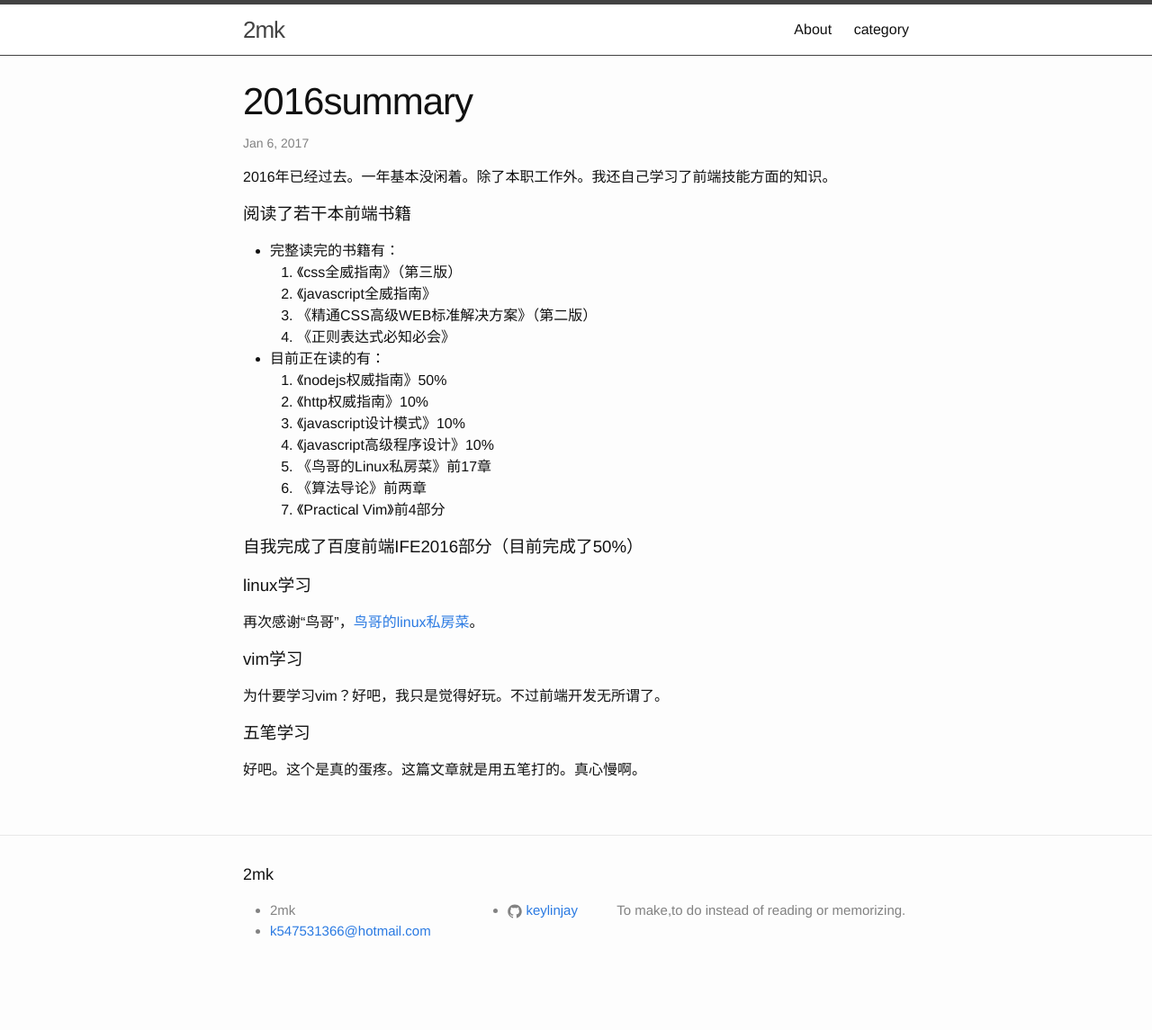
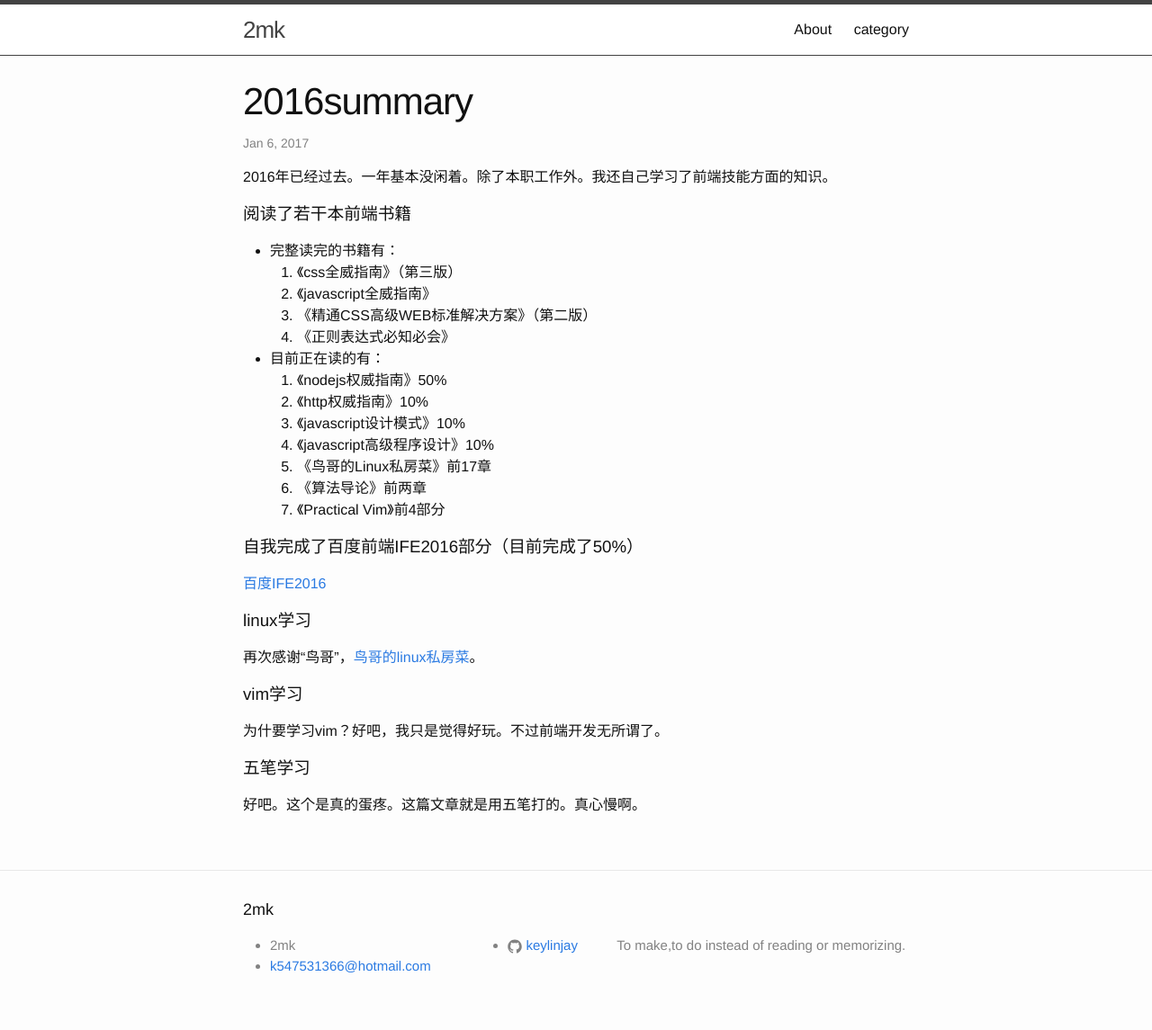
Before and after one commit to keylinjay/keylinjay.github.io, a Jekyll site: the page built from _posts/2017-01-06-2016summary.md, in a window 1280 px wide. Shown: the whole page at 90% size. Built offline with Jekyll 4.4.1, drawn with Linux system fonts in a browser that asks for light colours; our own code applies the rules of GitHub Pages for plain Markdown files; before the commit the page ends 1106 px from its top, so only the background shows below that.

Commit message:
update blog, from asus

```diff
--- a/_posts/2017-01-06-2016summary.md
+++ b/_posts/2017-01-06-2016summary.md
@@ -25,6 +25,8 @@ tags: [总结]
 
 # 自我完成了百度前端IFE2016部分（目前完成了50%）
 
+[百度IFE2016](http://keylinjay.github.io/IFE-baidu-front-end-lessons-practice/)
+
 # linux学习
 
 再次感谢“鸟哥”，[鸟哥的linux私房菜](http://linux.vbird.org/)。
```
